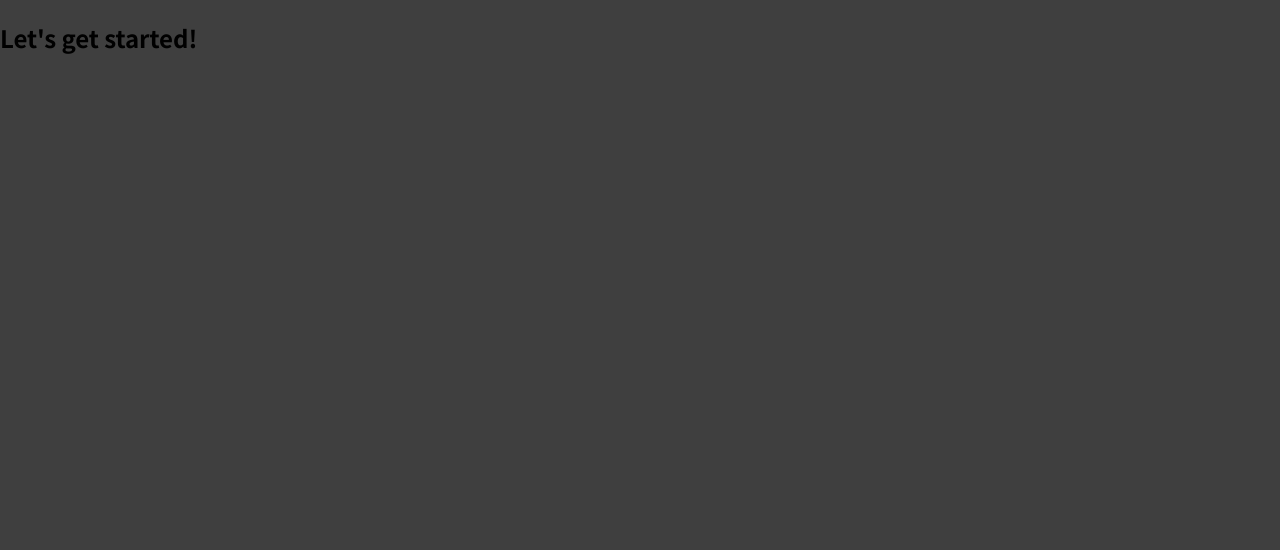
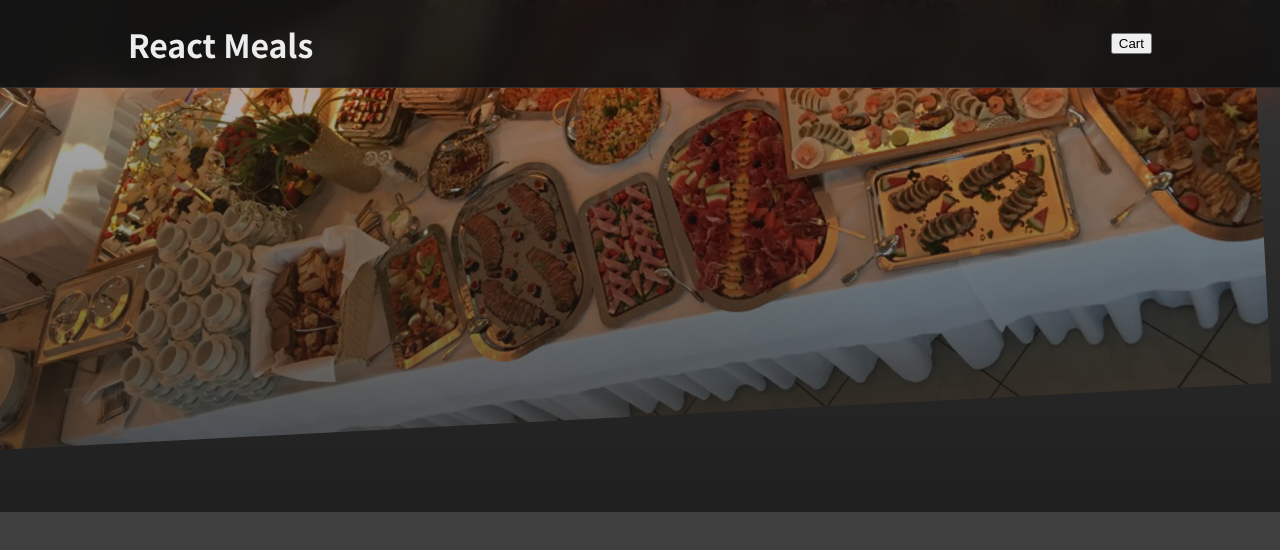
Before and after one commit to fira0l/Training_Repo, a React (Create React App) app: page / in a window 1280 px wide. Shown: the top 550 px of the page. Built offline with nearby package versions, Linux system fonts and the light colour scheme.

Commit message:
created a header Component and inserted it in the app.js root

```diff
--- a/src/App.js
+++ b/src/App.js
@@ -1,8 +1,13 @@
+import { Fragment  } from 'react'
+import Header from './components/Layout/Header';
+
+
+
 function App() {
   return (
-    <div>
-      <h2>Let's get started!</h2>
-    </div>
+    <Fragment>
+      <Header />
+    </Fragment>
   );
 }
 
--- /dev/null
+++ b/src/components/Layout/Header.js
@@ -0,0 +1,18 @@
+import {Fragment} from "react";
+
+import mealsImage from '../../assets/meals.jpg';
+import classes from './Header.module.css';
+
+const Header = props => {
+    return <Fragment>
+        <header className={classes.header}>
+            <h1>React Meals</h1>
+            <button>Cart</button>
+        </header>
+        <div className={classes['main-image']}>
+            <img src={mealsImage} alt="A table full of delicious food!" />
+        </div>
+         </Fragment>
+};
+
+export default Header;
--- /dev/null
+++ b/src/components/Layout/Header.module.css
@@ -0,0 +1,70 @@
+:root {
+  --primary-accent: #ff3e00; /* Vibrant tech orange */
+  --dark-bg: #121212; /* Deep dark background */
+  --light-text: rgba(255, 255, 255, 0.92);
+  --glass-effect: rgba(255, 255, 255, 0.08);
+  --glass-border: rgba(255, 255, 255, 0.1);
+  --glass-shadow: 0 4px 30px rgba(0, 0, 0, 0.1);
+}
+
+.header {
+  position: fixed;
+  top: 0;
+  left: 0;
+  width: 100%;
+  height: 5.5rem;
+  background-color: var(--dark-bg);
+  color: var(--light-text);
+  display: flex;
+  justify-content: space-between;
+  align-items: center;
+  padding: 0 10%;
+  box-shadow: 0 2px 30px rgba(0, 0, 0, 0.3);
+  z-index: 100;
+  backdrop-filter: blur(12px);
+  -webkit-backdrop-filter: blur(12px);
+  border-bottom: 1px solid var(--glass-border);
+  transition: all 0.4s cubic-bezier(0.16, 1, 0.3, 1);
+}
+
+.header:hover {
+  background-color: rgba(18, 18, 18, 0.9);
+  box-shadow: 0 5px 40px rgba(255, 62, 0, 0.2);
+}
+
+.main-image {
+  width: 100%;
+  height: 32rem;
+  z-index: 0;
+  overflow: hidden;
+  position: relative;
+}
+
+.main-image::before {
+  content: '';
+  position: absolute;
+  top: 0;
+  left: 0;
+  width: 100%;
+  height: 100%;
+  background: linear-gradient(
+    to bottom,
+    rgba(18, 18, 18, 0.2) 0%,
+    rgba(18, 18, 18, 0.7) 100%
+  );
+  z-index: 1;
+}
+
+.main-image img {
+  width: 100%;
+  height: 100%;
+  object-fit: cover;
+  transform: rotateZ(-3deg) translateY(-6rem) translateX(-1rem);
+  filter: brightness(0.9) contrast(1.1);
+  transition: transform 0.8s cubic-bezier(0.22, 1, 0.36, 1);
+}
+
+.main-image:hover img {
+  transform: rotateZ(0deg) translateY(-4rem) translateX(0);
+  filter: brightness(1) contrast(1.2);
+}
```
Also changed, not shown: src/assets/meals.jpg (added).
